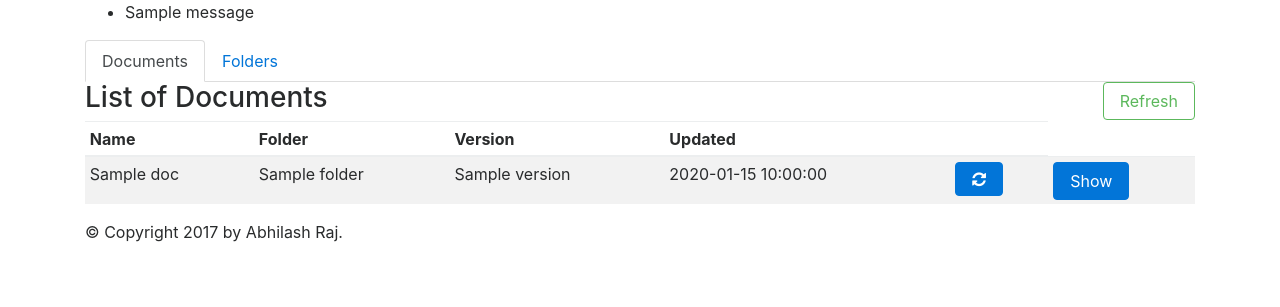
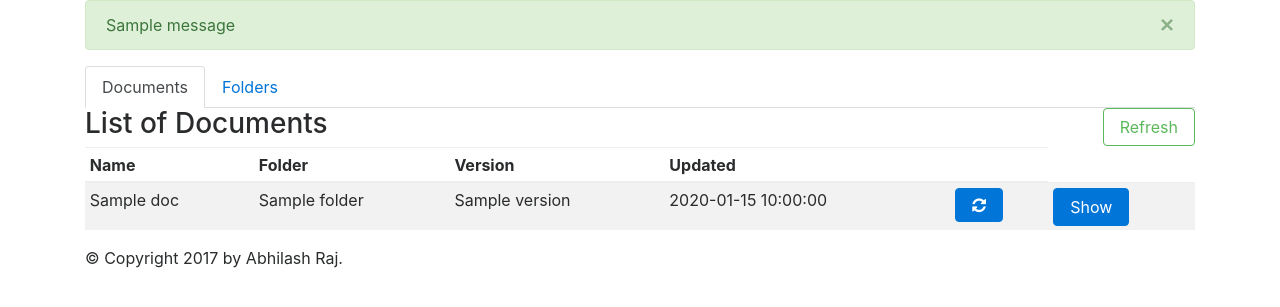
Before and after one commit to maxking/paper-to-git, a Flask app: template paper_to_git/templates/index.html in a window 1280 px wide. Shown: the part 54-361 px from the top of the page. Run offline with Flask 2, Linux system fonts and the light colour scheme; the template is opened without the code that fills it: most values are stand-ins (such as "Sample title", 1, 10 or a date in 2020); one stand-in notice (Sample message) is shown; parts of the project's set-up code (start-up, migrations or seed data) failed here and were passed over; some libraries are stand-ins or nearby versions.

Commit message:
Make the flash messages dismissible.

```diff
--- a/paper_to_git/templates/base.html
+++ b/paper_to_git/templates/base.html
@@ -22,11 +22,14 @@
       </nav>
       {% with messages = get_flashed_messages() %}
       {% if messages %}
-      <ul class=flashes>
-        {% for message in messages %}
-        <li>{{ message }}</li>
-        {% endfor %}
-      </ul>
+      {% for message in messages %}
+      <div class="alert alert-success alert-dismissible fade show" role="alert">
+        <button type="button" class="close" data-dismiss="alert" aria-label="Close">
+          <span aria-hidden="true">&times;</span>
+        </button>
+        {{ message }}
+      </div>
+      {% endfor %}
       {% endif %}
       {% endwith %}
       <div id="content">{% block content %}{% endblock %}</div>
--- a/paper_to_git/templates/index.html
+++ b/paper_to_git/templates/index.html
@@ -111,7 +111,7 @@
   $('a.update').click(function(){
       $.post("/update/" + $(this).attr('id'), {},
              function(response) {
-                 $('.messages').html('<div class="alert alert-dismissible fade show alert-' + response.type + '" role="alert"> <button type="button" class="close" data-dismiss="alert" aria-label="Close"> <span aria-hidden="true"&times;</span> </button>' + response.message + '</div>')
+                 $('.messages').html('<div class="alert fade show alert-' + response.type + ' alert-dismissible" role="alert"> <button type="button" class="close" data-dismiss="alert" aria-label="Close"> <span aria-hidden="true"&times;</span> </button>' + response.message + '</div>')
              })
   });
 
```
